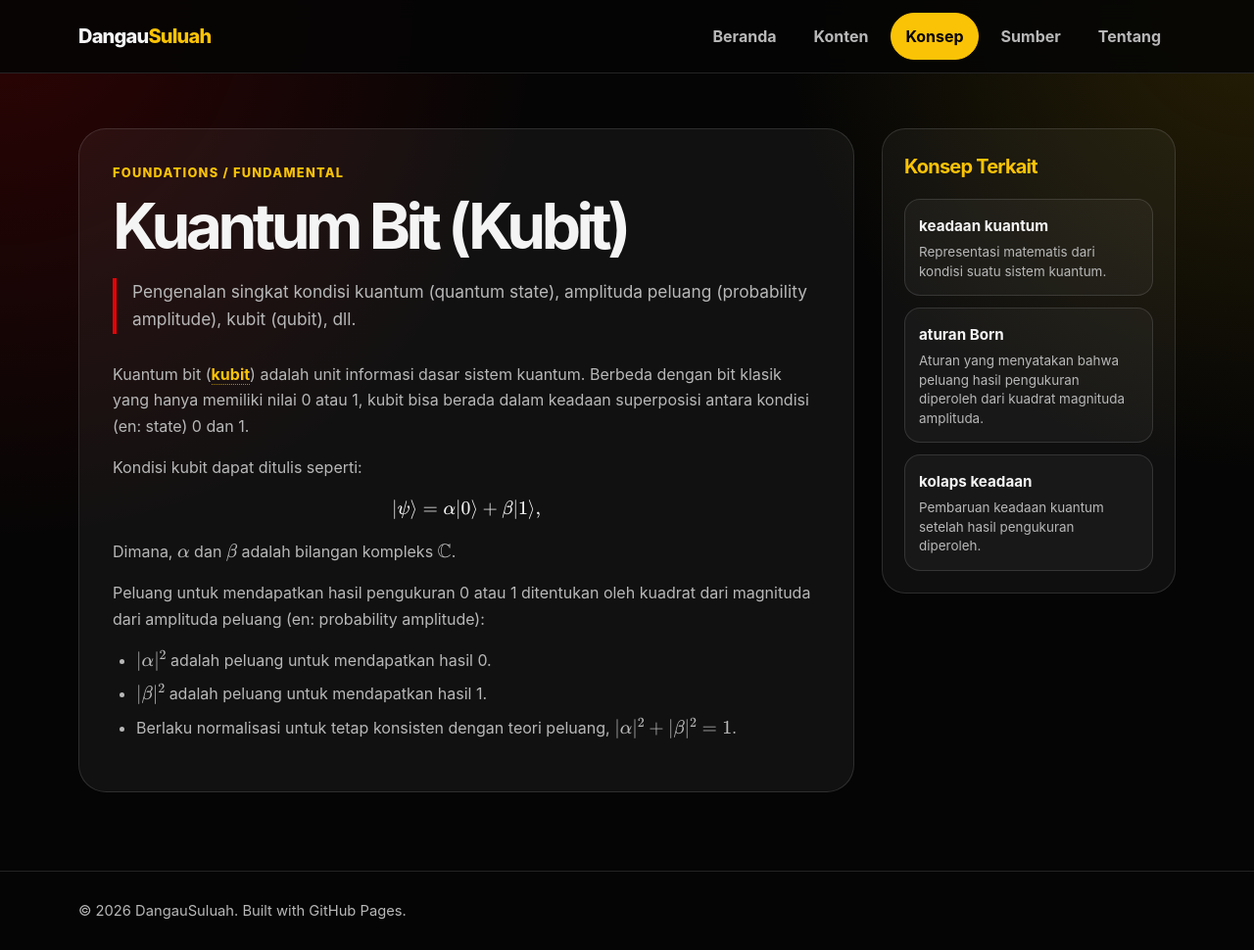
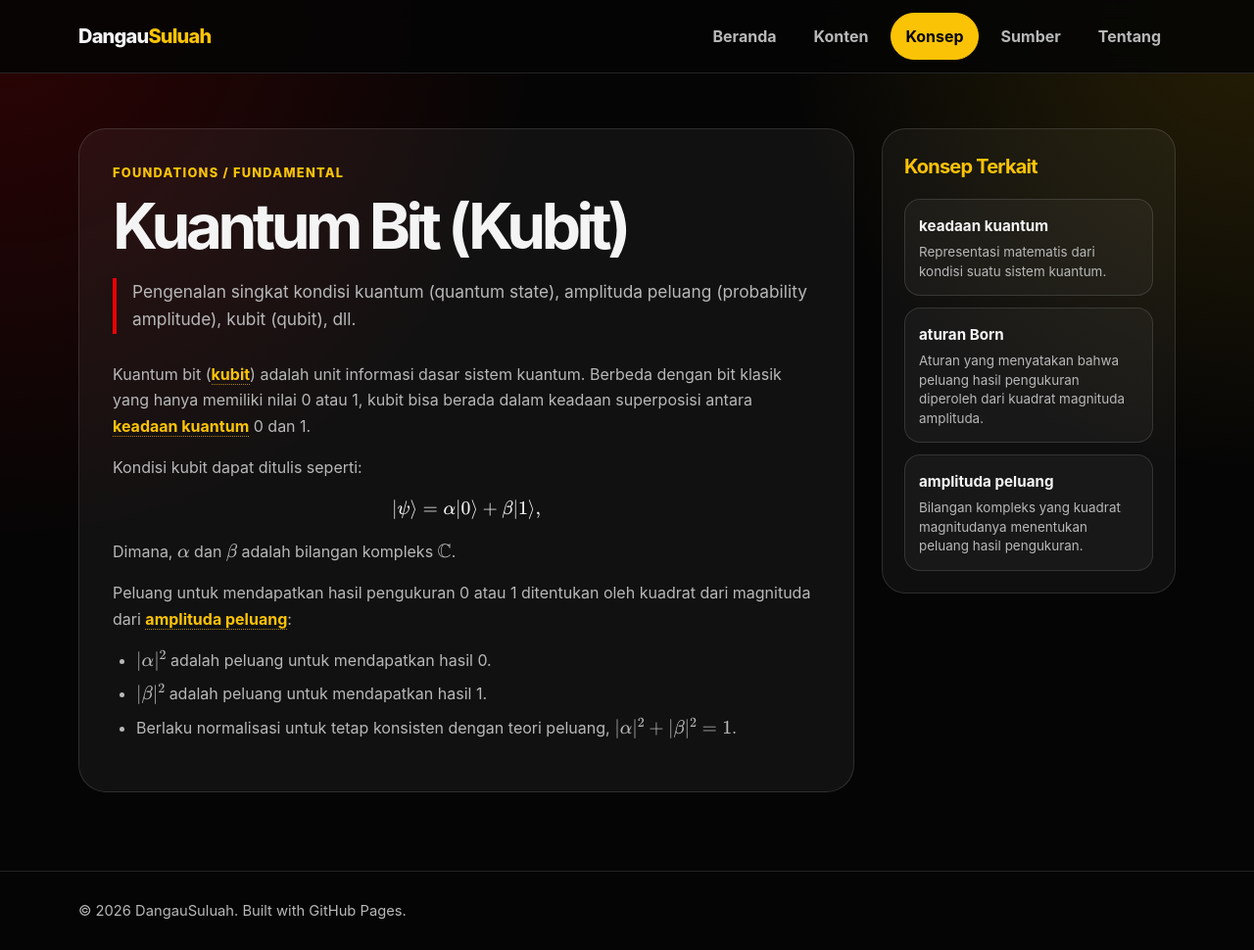
Before and after one commit to dangausuluah/dangausuluah.github.io, a Jekyll site: the page built from _concepts/qubit.md, in a window 1280 px wide and 970 px high. Shown: the whole window at 98% size. Built offline with Jekyll 4.4.1, drawn with Linux system fonts in a browser that asks for light colours.

Commit message:
Update qubit.md

```diff
--- a/_concepts/qubit.md
+++ b/_concepts/qubit.md
@@ -13,10 +13,10 @@ excerpt: Pengenalan singkat kondisi kuantum (quantum state), amplituda peluang (
 related_concepts:
   - quantum-state
   - born-rule
-  - state-collapse
+  - probability-amplitude
 ---
 
-Kuantum bit ({% include term.html id="qubit" %}) adalah unit informasi dasar sistem kuantum. Berbeda dengan bit klasik yang hanya memiliki nilai 0 atau 1, kubit bisa berada dalam keadaan superposisi antara kondisi (en: state) 0 dan 1.
+Kuantum bit ({% include term.html id="qubit" %}) adalah unit informasi dasar sistem kuantum. Berbeda dengan bit klasik yang hanya memiliki nilai 0 atau 1, kubit bisa berada dalam keadaan superposisi antara {% include term.html id="quantum-state" %} 0 dan 1.
 
 Kondisi kubit dapat ditulis seperti:
 
@@ -26,7 +26,7 @@ $$
 
 Dimana, $\alpha$ dan $\beta$ adalah bilangan kompleks $\mathbb{C}$.
 
-Peluang untuk mendapatkan hasil pengukuran 0 atau 1 ditentukan oleh kuadrat dari magnituda dari amplituda peluang (en: probability amplitude):
+Peluang untuk mendapatkan hasil pengukuran 0 atau 1 ditentukan oleh kuadrat dari magnituda dari {% include term.html id="probability-amplitude" %}:
 
 - $\|\alpha\|^2$ adalah peluang untuk mendapatkan hasil 0.
 - $\|\beta\|^2$ adalah peluang untuk mendapatkan hasil 1.
```
